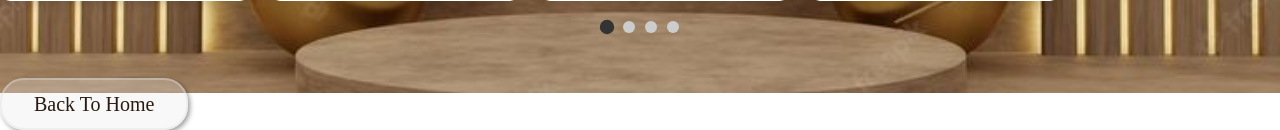
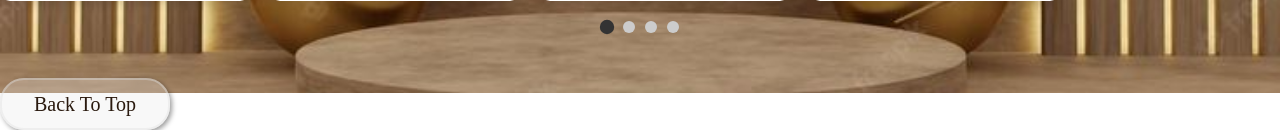
Before and after one commit to amk1006122/fprojectwp, a PHP site: page /about-us.php in a window 1280 px wide. Shown: the part 4947-5077 px from the top of the page. Run offline with PHP 8.4, Linux system fonts and the light colour scheme; data that the repository does not hold is empty.

Commit message:
I added back to top button

```diff
--- a/about-us.php
+++ b/about-us.php
@@ -413,8 +413,8 @@ if(isset($_COOKIE['user_id'])){
         });
     </script>
     <!-- Back to Home Button -->
-    <div class="back-to-home">
-        <a href="home.php" class="btn btn-primary">Back to Home</a>
+    <div>
+        <a href="#" class="btn btn-primary">Back to Top</a>
     </div>
 
 
--- a/admin_panel/add_product.php
+++ b/admin_panel/add_product.php
@@ -215,7 +215,7 @@
      }
 
          .btn:hover {
-         background: #d9534f;
+         background: red;
     }
          /* Responsive */
          @media (max-width: 600px) {
--- a/components/footer.php
+++ b/components/footer.php
@@ -68,4 +68,10 @@
         <p>copyright &copy; 2025 Layout & home decor. All Rights Reserved</p>
         <a href="admin_panel/login.php">become a seller</a>
     </div>
+        <!-- Back to Home Button -->
+        <div>
+        <a href="#" class="btn btn-primary">Back to Top</a>
+    </div>
+
+
 </footer>
--- a/home.php
+++ b/home.php
@@ -383,6 +383,8 @@ if (isset($_COOKIE['user_id'])) {
             <a href="menu.php" class="btn">shop now</a>
         </div>
     </div>
+
+
     <!--pride section end-->
     <?php include 'components/footer.php';?>
     <!--sweetalert cdn link-->
```
Also changed, not shown: admin_panel/register.php (+0 -9 lines), uploaded_files/pic1.jpg (added).
